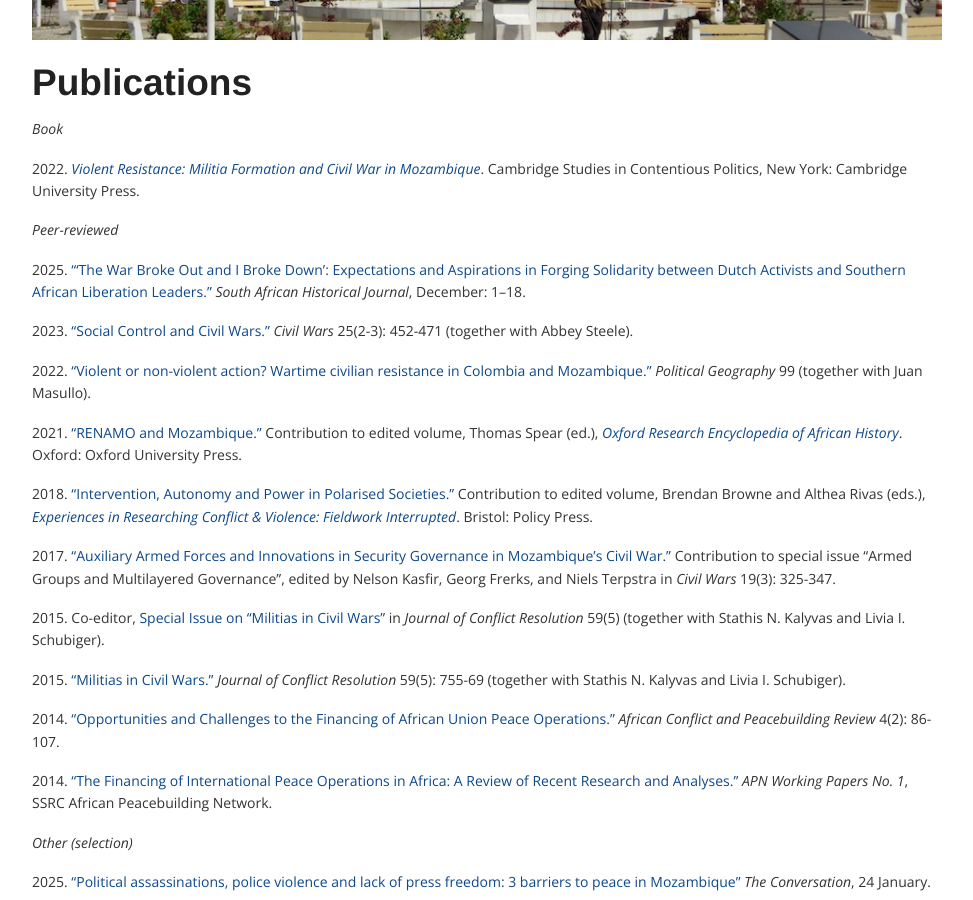
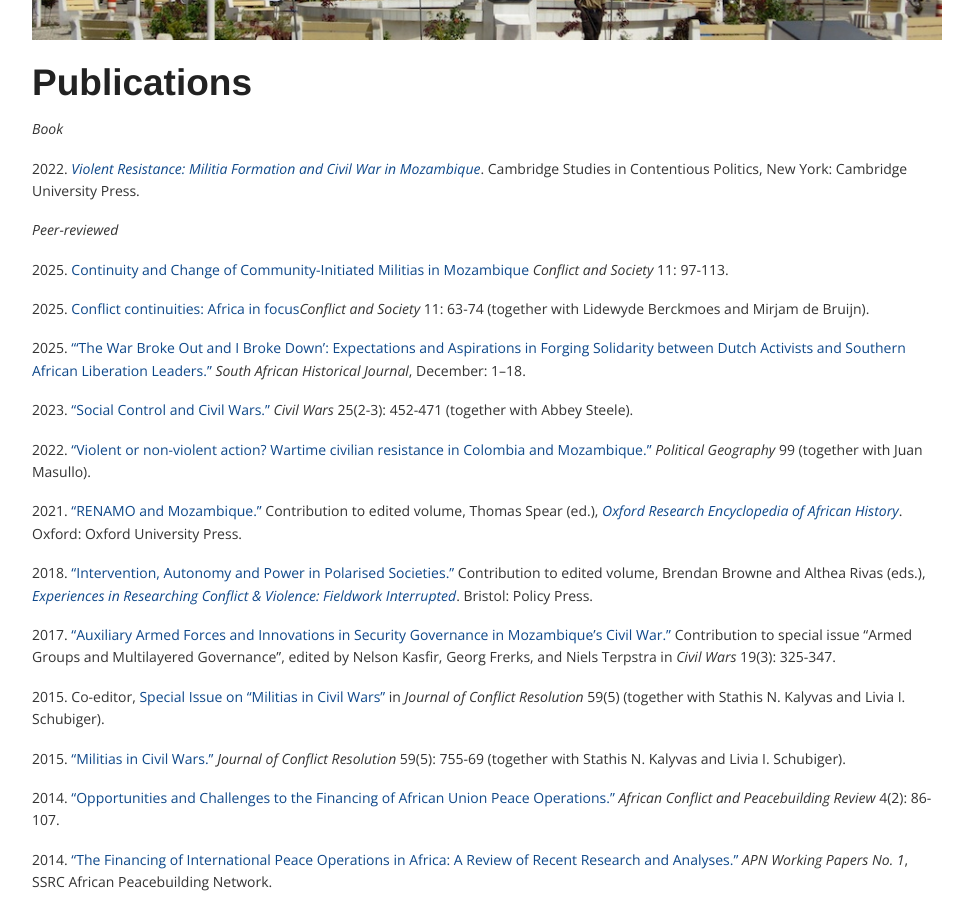
Before and after one commit to corinnajentzsch/corinnajentzsch.github.io, a Jekyll site: the page built from publications.md, in a window 1280 px wide and 900 px high, scrolled down 331 px. Shown: the whole window, without its empty margins (153-1126 px from the left). Built offline with Jekyll 4.4.1, drawn with Linux system fonts in a browser that asks for light colours.

Commit message:
Update publications.md

```diff
--- a/publications.md
+++ b/publications.md
@@ -14,8 +14,11 @@ _Book_
 
 _Peer-reviewed_
 
+2025\. [Continuity and Change of Community-Initiated Militias in Mozambique](https://doi.org/10.3167/arcs.2025.110107) _Conflict and Society_ 11: 97-113.
+
+2025\. [Conflict continuities: Africa in focus](https://doi.org/10.3167/arcs.2025.110105)_Conflict and Society_ 11: 63-74 (together with Lidewyde Berckmoes and Mirjam de Bruijn).
+
 2025\. [“‘The War Broke Out and I Broke Down’: Expectations and Aspirations in Forging Solidarity between Dutch Activists and Southern African Liberation Leaders.”](https://www.tandfonline.com/doi/full/10.1080/02582473.2025.2581038) _South African Historical Journal_, December: 1–18.
-
 
 2023\. [“Social Control and Civil Wars.”](https://www.tandfonline.com/doi/full/10.1080/13698249.2023.2250699) _Civil Wars_ 25(2-3): 452-471 (together with Abbey Steele).
 
```
